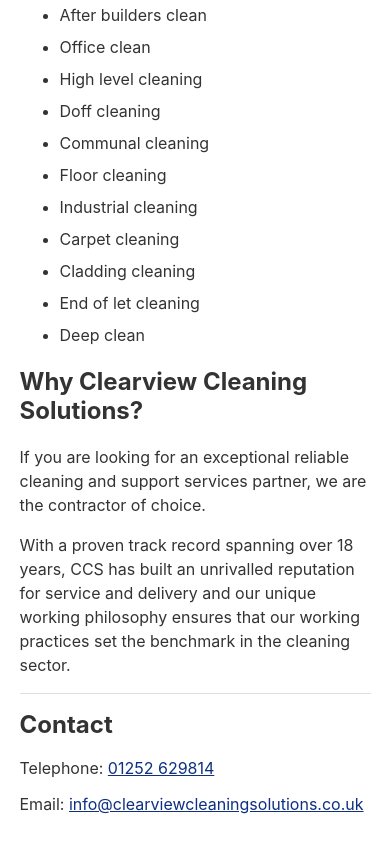
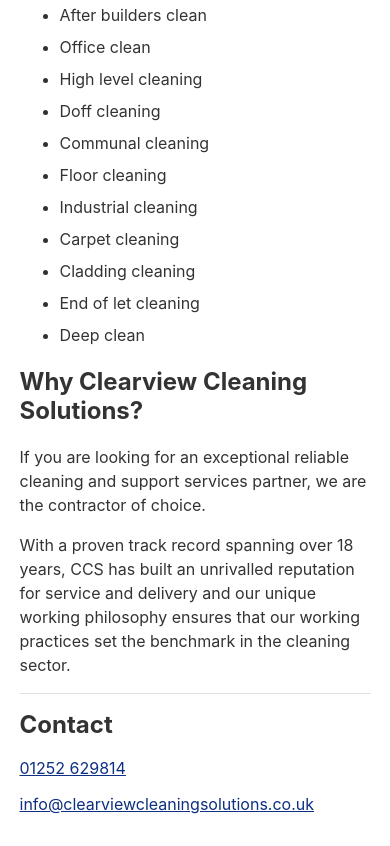
Before and after one commit to andij/clearviewcleaningsolutions, an Eleventy site: page content/index.njk in a window 390 px wide. Shown: the part 488-1334 px from the top of the page. Built offline with nearby package versions, Linux system fonts and the light colour scheme; Eleventy itself is replaced by a stand-in of ours; files that its build step writes are made by us from their sources.

Commit message:
drop telephone and email prefixes

```diff
--- a/_includes/layouts/base.njk
+++ b/_includes/layouts/base.njk
@@ -67,8 +67,8 @@
     <footer>
       <h2>Contact</h2>
       <address>
-        <p>Telephone: <a href="tel:01252629814">01252 629814</a></p>
-        <p>Email: <a href="mailto:info@clearviewcleaningsolutions.co.uk?subject=Enquiry">info@clearviewcleaningsolutions.co.uk</a></p>
+        <p><a href="tel:01252629814">01252 629814</a></p>
+        <p><a href="mailto:info@clearviewcleaningsolutions.co.uk?subject=Enquiry">info@clearviewcleaningsolutions.co.uk</a></p>
       </address>
     </footer>
 
```
